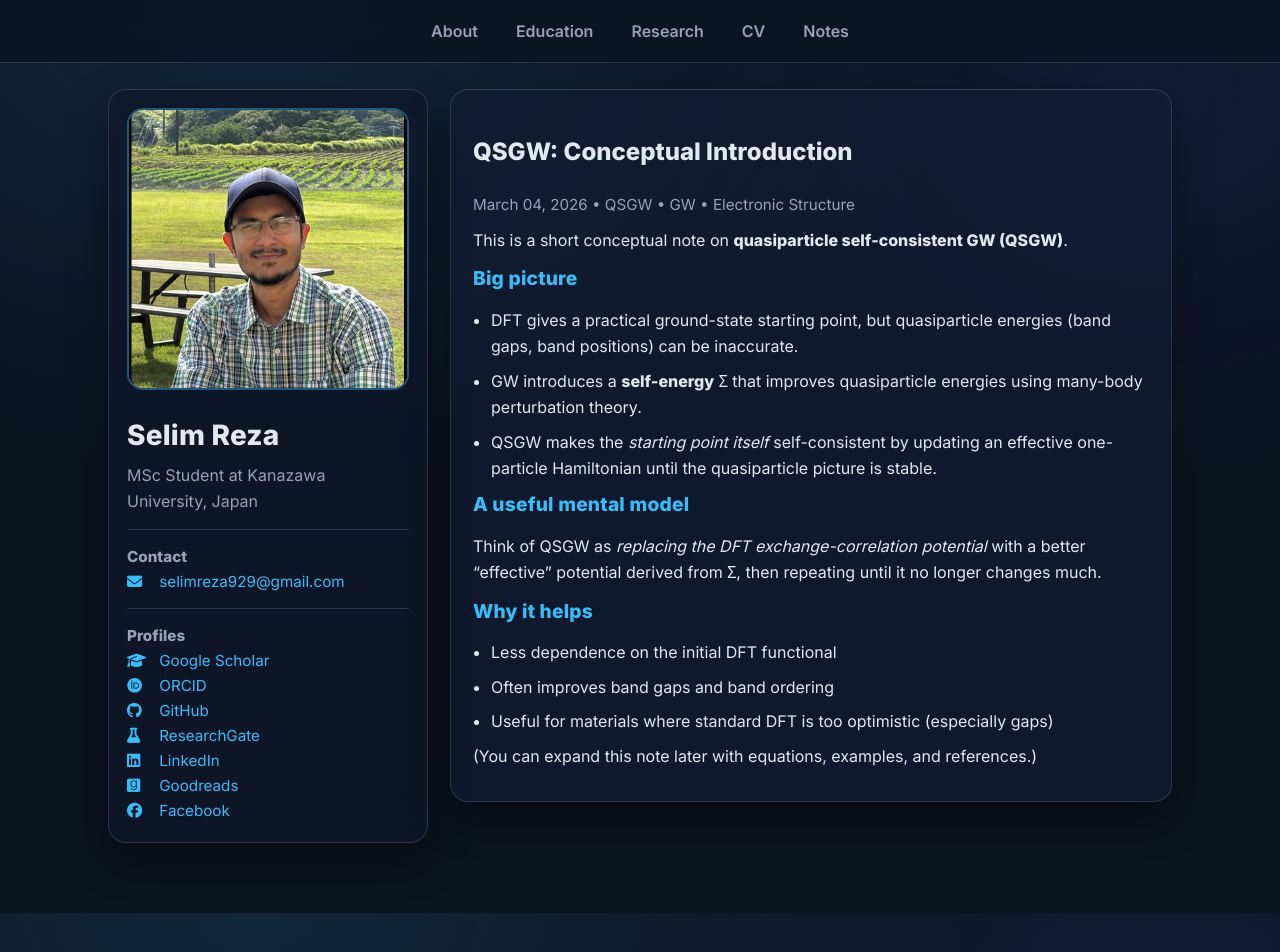
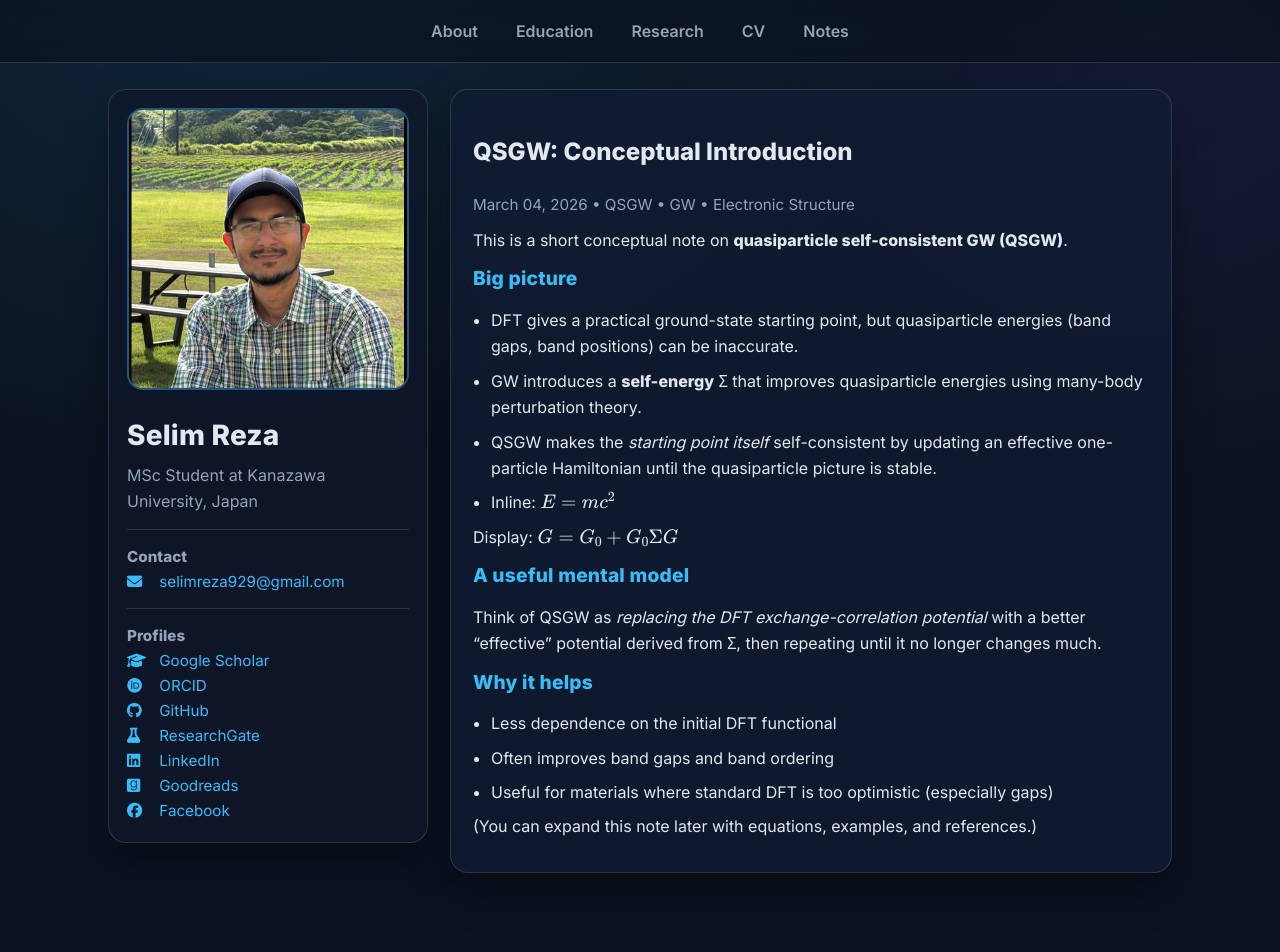
Before and after one commit to selimphy/selimphy.github.io, a Jekyll site: the page built from _notes/qsgw-introduction.md, in a window 1280 px wide and 959 px high. Shown: the top 952 px of the window. Built offline with Jekyll 4.4.1, drawn with Linux system fonts in a browser that asks for light colours.

Commit message:
Update qsgw-introduction.md

```diff
--- a/_notes/qsgw-introduction.md
+++ b/_notes/qsgw-introduction.md
@@ -10,6 +10,12 @@ This is a short conceptual note on **quasiparticle self-consistent GW (QSGW)**.
 - DFT gives a practical ground-state starting point, but quasiparticle energies (band gaps, band positions) can be inaccurate.
 - GW introduces a **self-energy** Σ that improves quasiparticle energies using many-body perturbation theory.
 - QSGW makes the *starting point itself* self-consistent by updating an effective one-particle Hamiltonian until the quasiparticle picture is stable.
+- Inline: $E = mc^2$
+
+Display:
+$$
+G = G_0 + G_0 \Sigma G
+$$
 
 ## A useful mental model
 Think of QSGW as *replacing the DFT exchange-correlation potential* with a better “effective” potential derived from Σ, then repeating until it no longer changes much.
```
